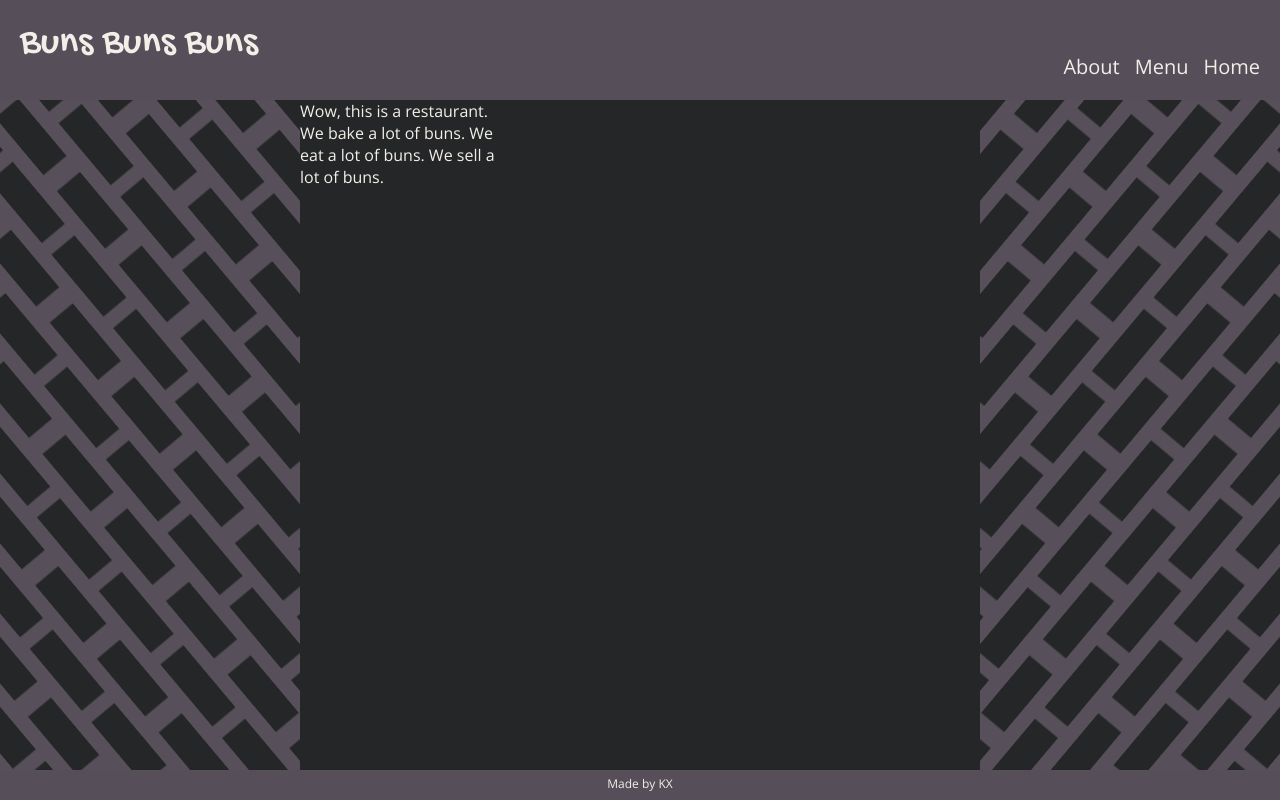
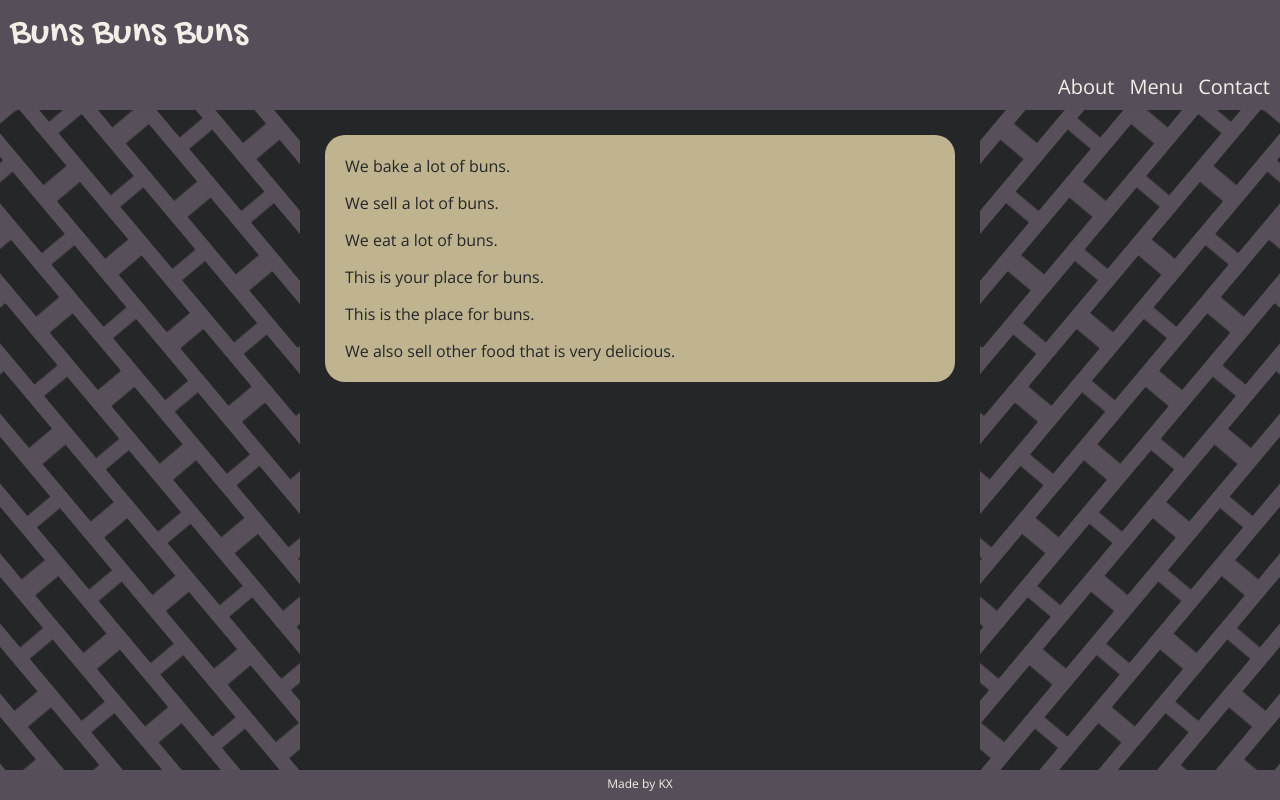
Before and after one commit to kailixie/odin-restaurant, a website built with webpack: page src/index.html in a window 1280 px wide. Both pictures are taken after a click on the element "About". Built offline with nearby package versions, Linux system fonts and the light colour scheme.

```diff
--- a/src/about.js
+++ b/src/about.js
@@ -1,9 +1,45 @@
 export default function about() {
   const content = document.querySelector("#content");
 
-  const history = document.createElement("div");
-  history.id = "history";
-  history.textContent = `${"Wow, this is a restaurant.\nWe bake a lot of buns.\nWe eat a lot of buns.\nWe sell a lot of buns."}`;
+  const textContainer = document.createElement("div");
+  textContainer.id = "textContainer";
 
-  content.appendChild(history);
+  content.appendChild(textContainer);
+
+  const text1 = document.createElement("div");
+  text1.classList.add("history");
+  text1.id = "text1";
+  text1.textContent = "We bake a lot of buns.";
+
+  const text2 = document.createElement("div");
+  text2.classList.add("history");
+  text2.id = "text2";
+  text2.textContent = "We sell a lot of buns.";
+
+  const text3 = document.createElement("div");
+  text3.classList.add("history");
+  text3.id = "text3";
+  text3.textContent = "We eat a lot of buns.";
+
+  const text4 = document.createElement("div");
+  text4.classList.add("history");
+  text4.id = "text4";
+  text4.textContent = "This is your place for buns.";
+
+  const text5 = document.createElement("div");
+  text5.classList.add("history");
+  text5.id = "text5";
+  text5.textContent = "This is the place for buns.";
+
+  const text6 = document.createElement("div");
+  text6.classList.add("history");
+  text6.id = "text6";
+  text6.textContent = "We also sell other food that is very delicious.";
+
+  textContainer.appendChild(text1);
+  textContainer.appendChild(text2);
+  textContainer.appendChild(text3);
+  textContainer.appendChild(text4);
+  textContainer.appendChild(text5);
+  textContainer.appendChild(text6);
 }
--- a/src/nav.js
+++ b/src/nav.js
@@ -26,7 +26,7 @@
   const homeTab = document.createElement("div");
   homeTab.classList.add("tab");
   homeTab.id = "homeTab";
-  homeTab.textContent = "Home";
+  homeTab.textContent = "Contact";
 
   tabs.appendChild(homeTab);
 
--- a/src/style.css
+++ b/src/style.css
@@ -33,7 +33,7 @@
     width: 100vw;
     display: grid;
     grid-template-columns: minmax(auto, 300px) 1fr minmax(auto, 300px);
-    grid-template-rows: 100px 1fr 30px;
+    grid-template-rows: 110px 1fr 30px;
     grid-template-areas:
         "header header header"
         "leftMargin content rightMargin"
@@ -57,7 +57,7 @@
     background-color: var(--wenge);
     color: var(--isabelline);
     justify-content: space-between;
-    padding: 20px;
+    padding: 10px;
 }
 
 #restName {
@@ -142,3 +142,16 @@
     display:flex;
     flex-direction: column;
 }
+
+#textContainer {
+    border-radius: 20px;
+    margin: 25px;
+    padding: 20px;
+    background-color: var(--ecru);
+    display: grid;
+    gap: 15px;
+}
+
+.history {
+    color: var(--eerie-black);
+}
```
